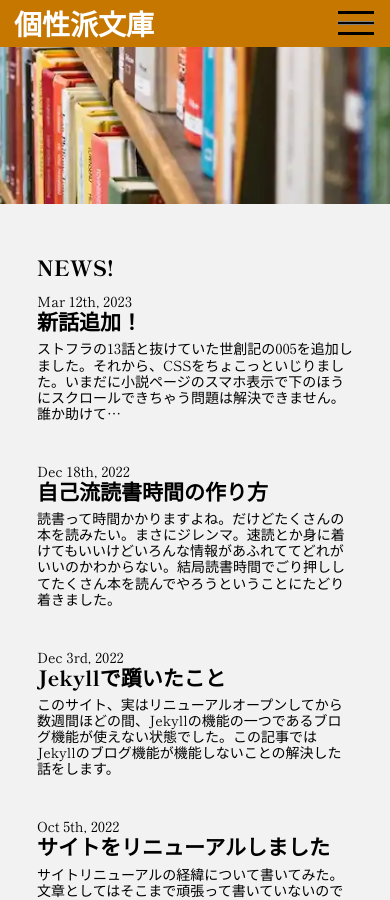
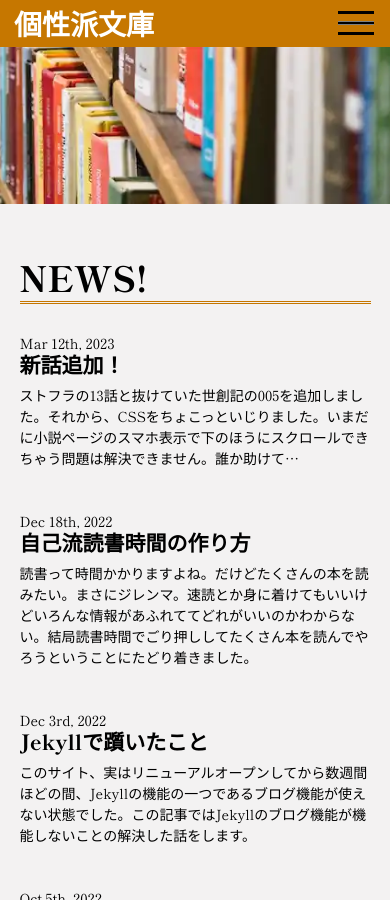
Before and after one commit to koseihabunnko/koseihabunnko.github.io, a Jekyll site: the page built from index.html, in a window 390 px wide and 900 px high, scrolled down 696 px. Built offline with Jekyll 4.4.1, drawn with Linux system fonts in a browser that asks for light colours.

Commit message:
一部full-screen-sectionと全部のblog-sectionをnormal-sectionの置き換え

```diff
--- a/_layouts/post.html
+++ b/_layouts/post.html
@@ -4,8 +4,8 @@ layout: default
 <link rel="stylesheet" href="{{ "/assets/css/main.css" | relative_url }}">
 {% include header.html %}
 <main class="main">
-  <div class="blog">
-    <h2 class="blog__title">{{ page.title }}</h2>
+  <div class="normal-section">
+    <h2 class="normal-section__title">{{ page.title }}</h2>
     {{content}}
   </div>
 </main>
--- a/assets/css/main.css
+++ b/assets/css/main.css
@@ -97,13 +97,6 @@ code{
   border-color: var(--accent-color);
 }
 
-.section {
-  width: 70dvw;
-  padding: 5dvw;
-  margin: 3rem auto auto auto;
-  box-sizing: border-box;
-}
-
 .section__novel-author {
   text-align: right;
 }
@@ -166,37 +159,38 @@ code{
 }
 
 
-.blog {
+.normal-section {
   padding: 5% 30%;
   line-height: 1.5rem;
 }
 
-.blog p {
+.normal-section p {
   margin-top: 0.5rem;
   margin-bottom: 0;
 }
 
-.blog>h1+p {
+.normal-section>h1+p {
   margin-top: 1rem;
 }
 
-.blog__title {
-  font-size: 2.5rem;
-  border-bottom: 3px double var(--second-color);
-  height: 2.5rem;
-}
-
-.blog h1 {
+.normal-section h1 {
   margin-top: 4rem;
   margin-bottom: 0;
 }
 
-.blog h2 {
+.normal-section h2 {
   margin-top: 3rem;
 }
 
-.blog img {
+.normal-section img {
   width: 100%;
+}
+
+
+.normal-section__title {
+  font-size: 2.5rem;
+  border-bottom: 3px double var(--second-color);
+  height: 2.5rem;
 }
 
 .post-list {
@@ -335,7 +329,7 @@ code{
   text-decoration: underline;
 }
 
-@media screen and (max-width:480px) {
+@media screen and (width<480px) {
   .header__navigation {
     display: none;
   }
@@ -376,19 +370,13 @@ code{
   .header__item:hover .header__dropdown-list{
     display: none;
   }
-  .section {
-    padding: 5%;
-    margin: 0;
-    width: 100%;
-  }
 
   .full-screen-section {
     padding: 5vmin;
   }
 
-  .blog {
+  .normal-section {
     padding: 5%;
-    margin-top: 3rem;
   }
 
   .post-list {
--- a/blog.html
+++ b/blog.html
@@ -2,9 +2,8 @@
 layout: page
 title: ブログトップ
 ---
-<section class="full-screen-section">
-  <div class="full-screen-section__wrap">
-    <h2 class="full-screen-section__title">NEWS!</h2>
+<section class="normal-section">
+  <h2 class="normal-section__title">NEWS!</h2>
   <ul class="post-list">
     {% for post in site.posts %}
     <li class="post-list__item">
@@ -14,5 +13,4 @@ title: ブログトップ
     </li>
     {% endfor %}
   </ul>
-  </div>
 </section>
--- a/index.html
+++ b/index.html
@@ -12,10 +12,8 @@ title: "Home"
     </div>
   </div>
 </section>
-<section class="full-screen-section">
-  <div class="full-screen-section__wrap">
-    <div class="section">
-      <h2 class="full-screen-section__title">NEWS!</h2>
+<section class="normal-section">
+  <h2 class="normal-section__title">NEWS!</h2>
   <ul class="post-list">
     {% for post in site.posts limit:5 %}
     <li class="post-list__item">
@@ -25,11 +23,8 @@ title: "Home"
     </li>
     {% endfor %}
   </ul>
-    </di >
-  </div>
 </section>
-<section class="full-screen-section">
-  <div class="full-screen-section__wrap">
+<section class="normal-section">
   <h2 class="full-screen-section__title">小説</h2>
   <div class="slider">
     <div class="slider__item card">
@@ -63,5 +58,4 @@ title: "Home"
       <a class="card__button button" href="{{ "/novel.html#world-creation-log" | relative_url }}">目次</a>
     </div>
   </div>
-  </div>
 </section>
```
Lines whose indentation alone changed are shown as unchanged.
